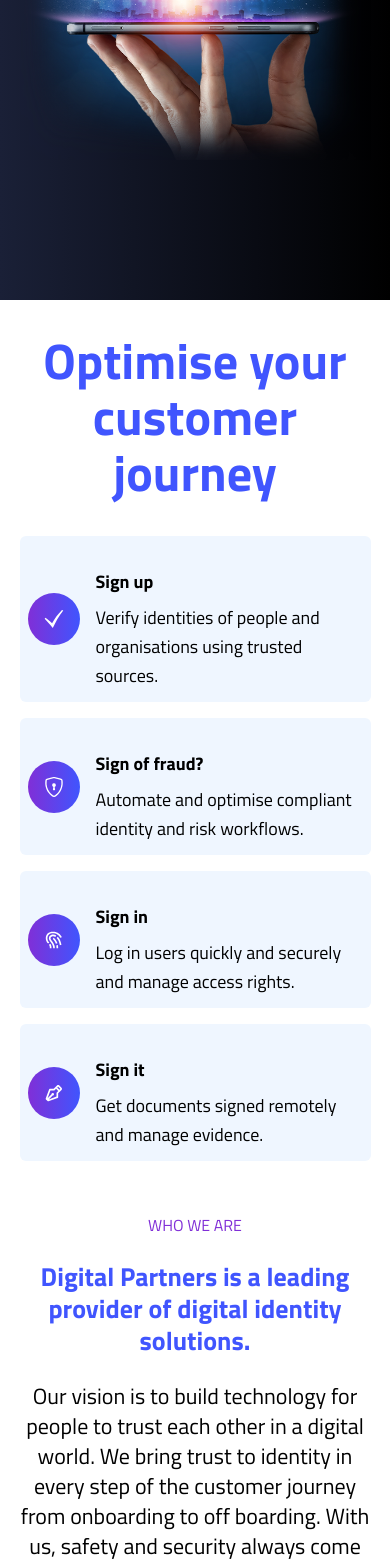
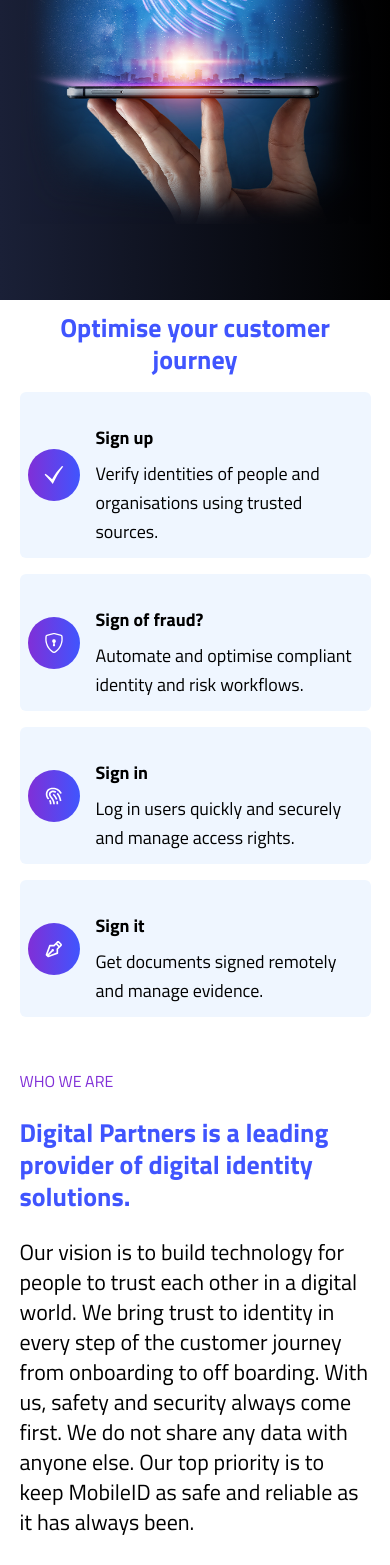
Before and after one commit to abdulqadirmohamed/digital-partners, a Next.js app: page / in a window 390 px wide. Shown: the part 432-1997 px from the top of the page. Built offline with nearby package versions, Linux system fonts and the light colour scheme.

Commit message:
update some pages

```diff
--- a/src/components/About.jsx
+++ b/src/components/About.jsx
@@ -64,7 +64,7 @@
         {/* Image */}
         <motion.div
           animate={animation}
-          className="grid grid-cols-2 gap-3 items-end "
+          className="grid grid-cols-2 gap-3 items-end mx-auto"
         >
           <Image src={img1} alt="about-section-img1" />
           <Image src={img2} alt="about-section-img2" />
--- a/src/components/Guidelines.jsx
+++ b/src/components/Guidelines.jsx
@@ -41,8 +41,6 @@
   });
 
   return (
-    // <div className="bg-primary md:h-[650px] h-screen">
-    //   <div className="md:w-[70%] w-[90%]  mx-auto flex flex-col justify-center items-center md:h-full h-screen">
     <div className="py-10" id="guidlines">
       <div
       ref={ref}
@@ -50,19 +48,19 @@
       >
         <div className="text-center">
           <h2 className="text-secondary">WE FOLLOW THESE</h2>
-          <h1 className="text-[60px] text-primary font-bold leading-[56px]">
+          <h1 className="md:text-[60px] text-[30px] text-primary font-bold md:leading-[70px] leading-[32px]">
             Guidelines
           </h1>
         </div>
         <motion.div
         animate={animation}
-        className="grid md:grid-cols-4 gap-6 mt-16">
+        className="grid grid-cols-4 md:gap-6 gap-4 md:mt-16 mt-8">
           {pricePlans.map((plan) => (
             <div
               key={plan.id}
-              className="bg-[#EFF6FF] rounded-md p-16 cursor-pointer transition-all duration-200 ease-in-out"
+              className="bg-gray-100 p-4 md:p-10 rounded-full md:rounded-md cursor-pointer transition-all duration-200 ease-in-out"
             >
-              <Image src={plan.logo} alt="pricing plan icon" />
+              <Image src={plan.logo} alt="pricing plan icon" className="md:w-full w-[50px]" />
             </div>
           ))}
         </motion.div>
--- a/src/components/Hero.jsx
+++ b/src/components/Hero.jsx
@@ -65,7 +65,7 @@
           <div className="col-span-1 z-48">
             <motion.h1
               animate={animation}
-              className="text-white md:text-[70px] text-[37px] font-bold md:leading-[70px] leading-[40px] md:text-left text-center"
+              className="text-white md:text-[70px] mt-16 text-[37px] font-bold md:leading-[70px] leading-[40px] md:text-left text-center"
             >
               Everything Starts{" "}
               <span className="animate-text bg-gradient-to-r from-[#2D76E7] to-[#802FD7] via-[#511b64] bg-clip-text text-transparent">
--- a/src/components/Optimise.jsx
+++ b/src/components/Optimise.jsx
@@ -33,7 +33,7 @@
   return (
     <div className="my-3">
       <div className="md:w-[60%] w-[90%] mx-auto flex flex-col items-center">
-        <h1 className="text-[50px] text-primary font-bold leading-[56px] md:w-[600px] w-full text-center my-5">Optimise your customer journey</h1>
+        <h1 className="md:text-[60px] text-[26px] text-primary font-bold md:leading-[70px] leading-[32px] text-center">Optimise your customer journey</h1>
         <div className="flex gap-4 flex-wrap mt-4">
           {datas.map((data) => (
             <div key={data.id} className="flex md:flex-col gap-4 justify-center items-center px-2 py-3 bg-blue-50 rounded-md md:w-[500px] ">
--- a/src/components/WhoWeAre.jsx
+++ b/src/components/WhoWeAre.jsx
@@ -36,7 +36,7 @@
         ref={ref}
         className="md:w-[70%] w-[90%] mx-auto grid md:grid-cols-2 items-center gap-6"
       >
-        <div className="flex flex-col gap-6 md:text-left text-center">
+        <div className="flex flex-col gap-6 md:text-left ">
           <h2 className="text-secondary">WHO WE ARE</h2>
           <h1 className="md:text-[60px] text-[26px] text-primary font-bold md:leading-[70px] leading-[32px]">
             Digital Partners is a leading provider of digital identity
```
